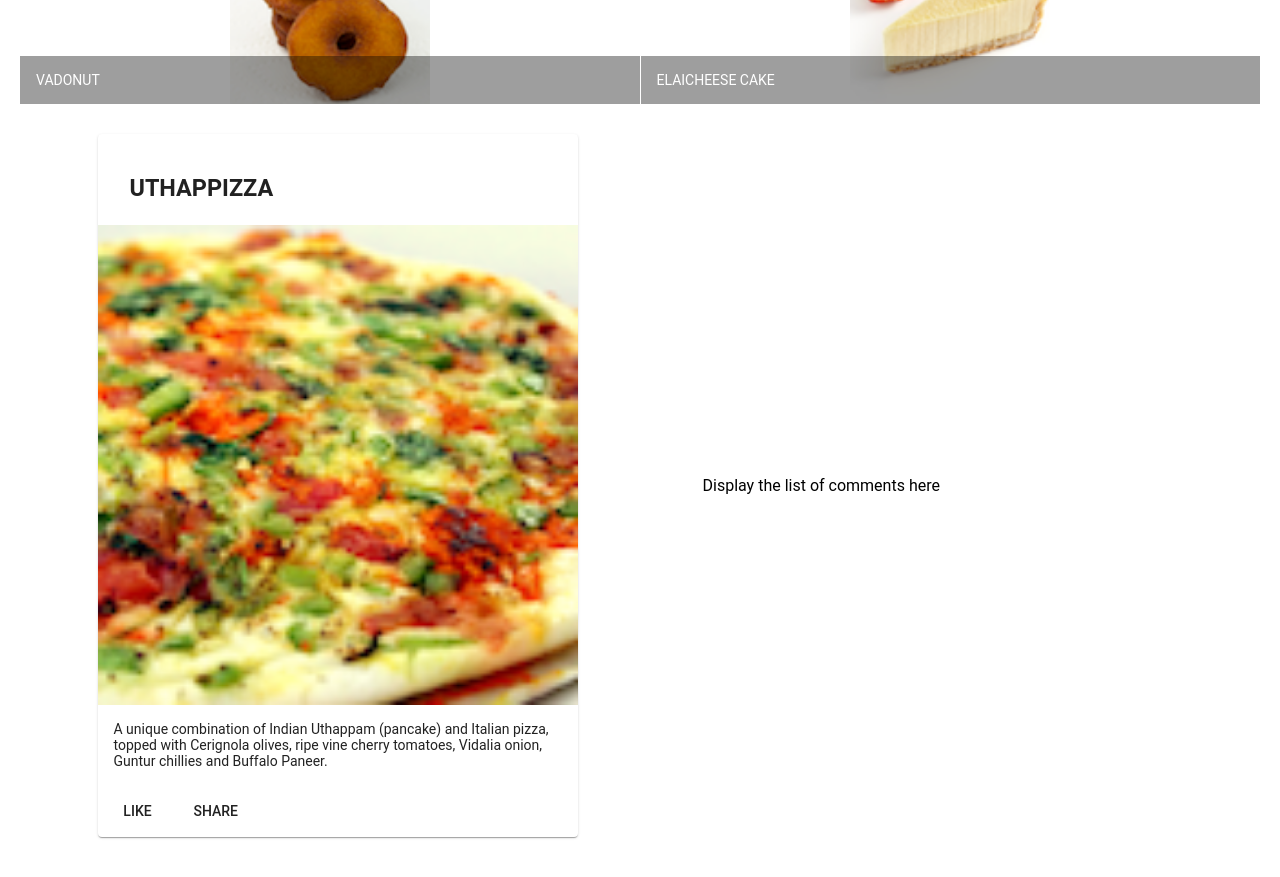
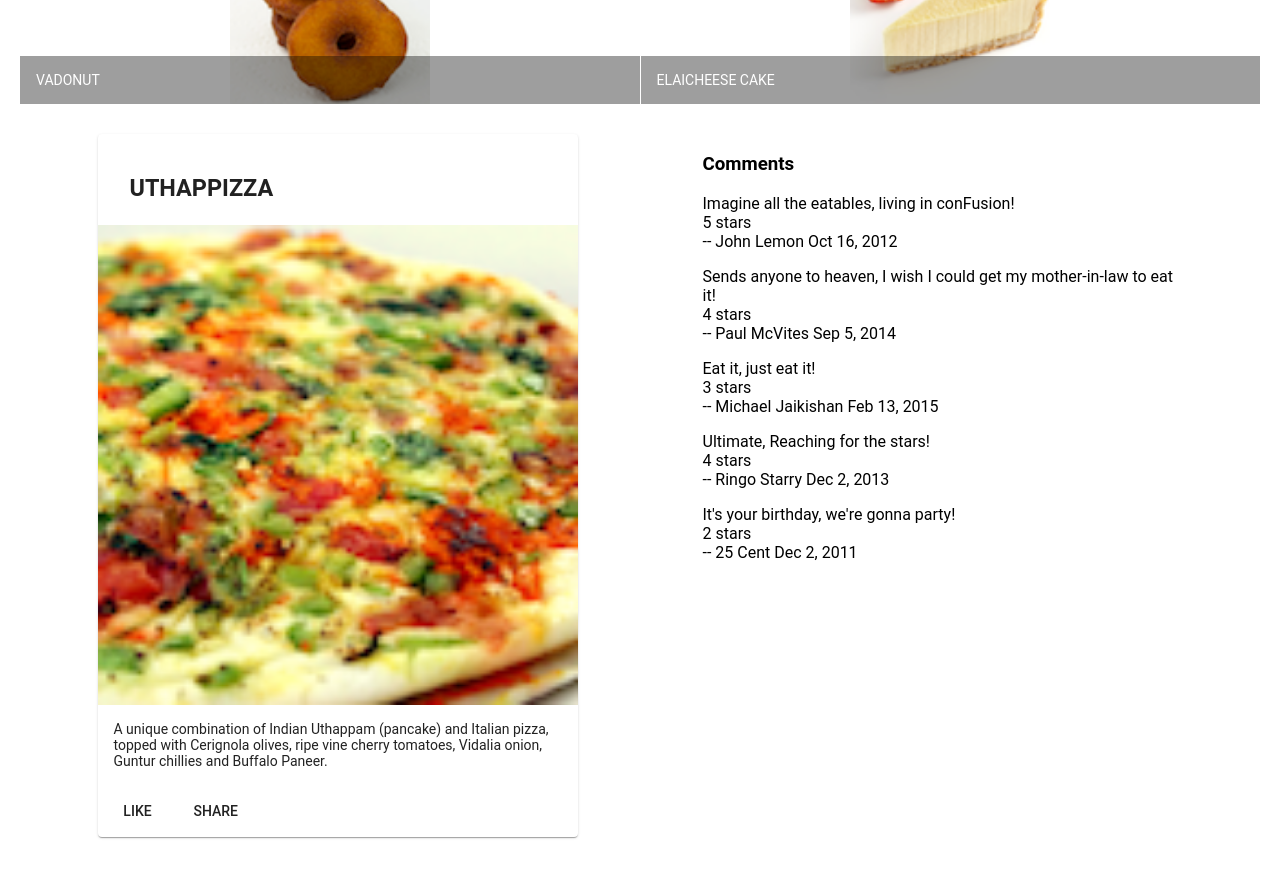
Before and after one commit to mhornstein/AngularProject, an Angular app: page / in a window 1280 px wide. Shown: the part 460-1337 px from the top of the page. Built offline with nearby package versions, Linux system fonts and the light colour scheme.

Commit message:
Week 3 done

```diff
--- a/src/app/dishdetail/dishdetail.component.html
+++ b/src/app/dishdetail/dishdetail.component.html
@@ -2,7 +2,7 @@
     fxLayout="row"
     fxLayout.sm="column"
     fxLayout.xs="column"
-    fxLayoutAlign.gt-md="space-around center"
+    fxLayoutAlign.gt-md="space-around up"
     fxLayoutGap="10px"
     fxLayoutGap.xs="0">
 
@@ -25,8 +25,20 @@
         </mat-card>
   </div>
 
-  <div fxFlex="40">
-    <p>Display the list of comments here</p>
+  <div fxFlex="40" *ngIf="dish">
+    <h3>Comments</h3>
+      <p>
+          <mat-list-item *ngFor="let comment of dish.comments">
+            <p>
+              {{comment.comment}}
+              <br>
+              {{comment.rating}} stars
+              <br>
+              -- {{comment.author}} {{comment.date | date:'MMM d, y'}}
+            </p>
+          </mat-list-item>
+      </p>
+
   </div>
 
 </div>
```
